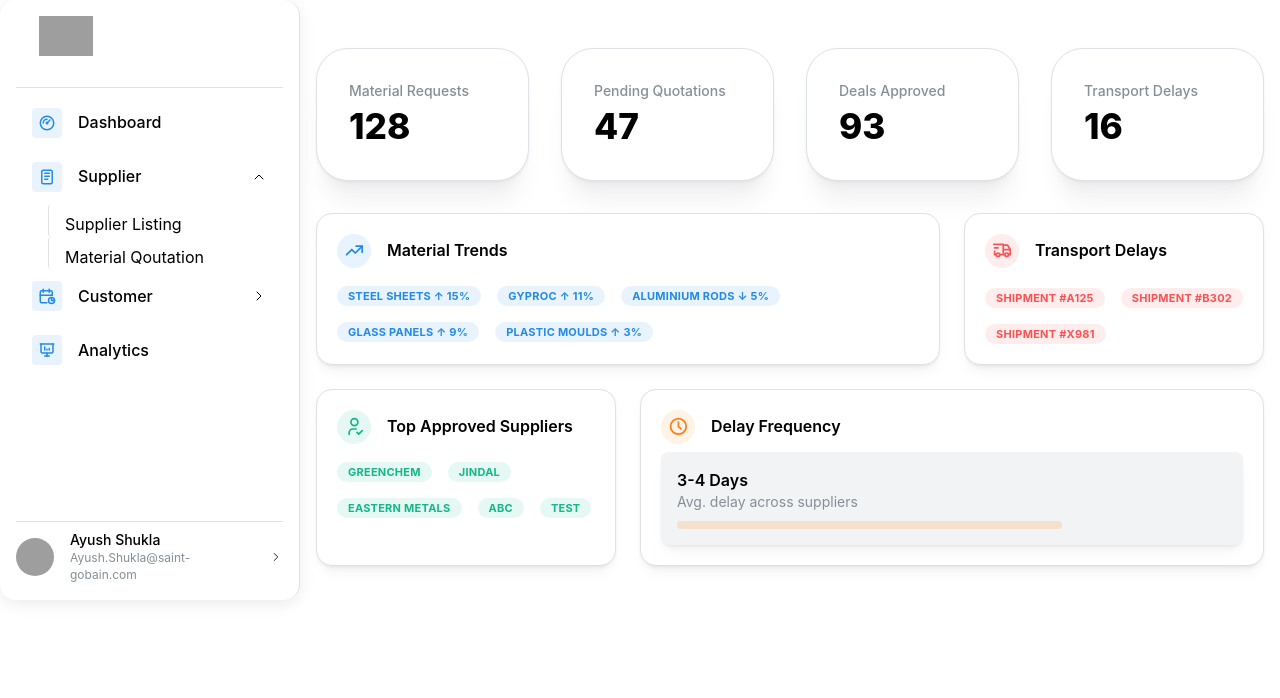
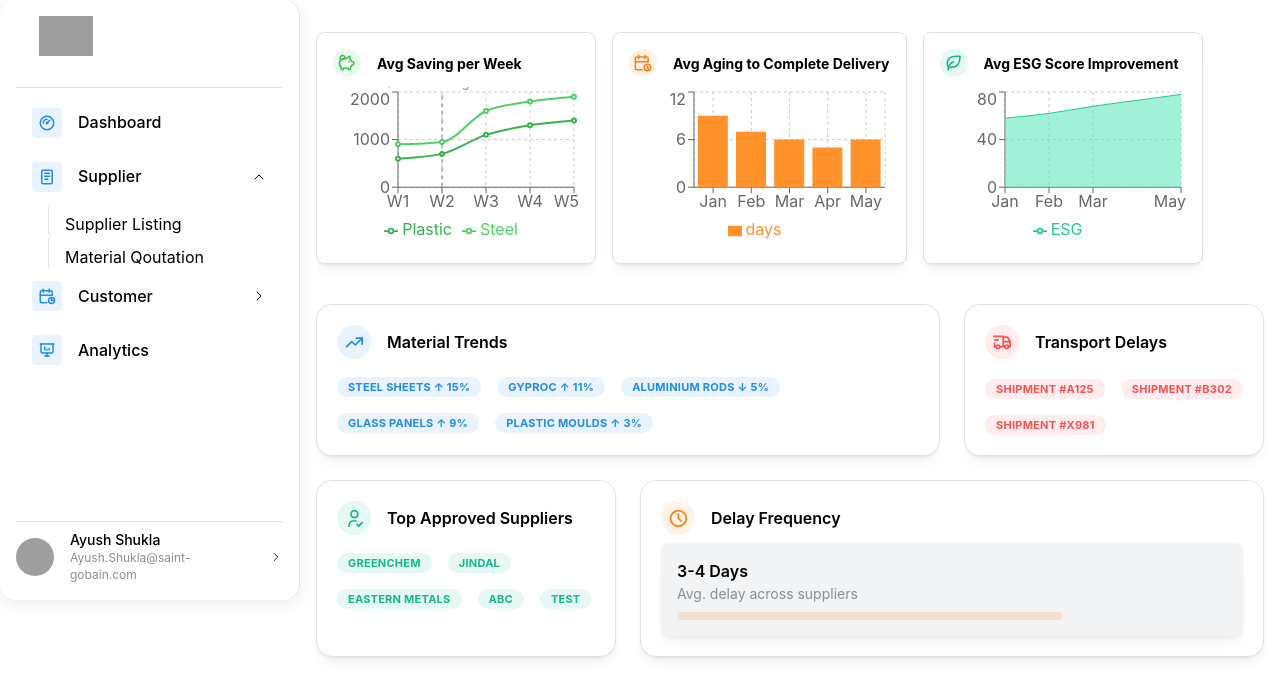
Before and after one commit to ayusshh19/Blitzhack, a React (Vite) app in the folder Blitzhack/: page / in a window 1280 px wide. Both pictures are taken after a click on the button "Analytics". Shown: the top 698 px of the page. Built offline with nearby package versions, Linux system fonts and the light colour scheme; grey boxes are pictures that could not be loaded.

Commit message:
[FEAT] ANALYTICS PAGE

```diff
--- a/Blitzhack/package.json
+++ b/Blitzhack/package.json
@@ -16,7 +16,8 @@
     "react": "^19.1.0",
     "react-countup": "^6.5.3",
     "react-dom": "^19.1.0",
-    "react-router-dom": "^7.6.3"
+    "react-router-dom": "^7.6.3",
+    "recharts": "^3.0.2"
   },
   "devDependencies": {
     "@eslint/js": "^9.29.0",
--- a/Blitzhack/src/Pages/Analytics.jsx
+++ b/Blitzhack/src/Pages/Analytics.jsx
@@ -1,11 +1,13 @@
 import React from "react";
 import StatsOverview from "../component/Analytics/Stats";
 import AnalysisOverview from "../component/Analytics/GridTables";
+import GraphSection from "../component/Analytics/Graph";
 
 export default function SupplierAnalyticsDashboard() {
   return (
     <>
-      <StatsOverview />
+      {/* <StatsOverview /> */}
+      <GraphSection />
       <AnalysisOverview />
     </>
   );
--- /dev/null
+++ b/Blitzhack/src/component/Analytics/Graph.jsx
@@ -0,0 +1,207 @@
+import React from "react";
+import { Card, Group, ThemeIcon, Title, useMantineTheme } from "@mantine/core";
+import {
+  ResponsiveContainer,
+  LineChart,
+  Line,
+  BarChart,
+  Bar,
+  AreaChart,
+  Area,
+  XAxis,
+  YAxis,
+  Tooltip,
+  CartesianGrid,
+  Legend,
+  ReferenceLine,
+  Label,
+} from "recharts";
+import { IconPigMoney, IconCalendarTime, IconLeaf } from "@tabler/icons-react";
+
+const chartData = [
+  {
+    title: "Avg Saving per Week",
+    icon: IconPigMoney,
+    color: "green",
+    type: "line",
+    data: [
+      { week: "W1", Steel: 900, Plastic: 600 },
+      { week: "W2", Steel: 950, Plastic: 700 },
+      { week: "W3", Steel: 1600, Plastic: 1100 },
+      { week: "W4", Steel: 1800, Plastic: 1300 },
+      { week: "W5", Steel: 1900, Plastic: 1400 },
+    ],
+    xKey: "week",
+    yKeys: ["Steel", "Plastic"],
+    annotation: {
+      at: "W2",
+      label: "Quotation Integration",
+    },
+  },
+  {
+    title: "Avg Aging to Complete Delivery",
+    icon: IconCalendarTime,
+    color: "orange",
+    type: "bar",
+    data: [
+      { month: "Jan", days: 9 },
+      { month: "Feb", days: 7 },
+      { month: "Mar", days: 6 },
+      { month: "Apr", days: 5 },
+      { month: "May", days: 6 },
+    ],
+    xKey: "month",
+    yKeys: ["days"],
+  },
+  {
+    title: "Avg ESG Score Improvement",
+    icon: IconLeaf,
+    color: "teal",
+    type: "area",
+    data: [
+      { month: "Jan", ESG: 58 },
+      { month: "Feb", ESG: 62 },
+      { month: "Mar", ESG: 68 },
+      { month: "Apr", ESG: 73 },
+      { month: "May", ESG: 78 },
+    ],
+    xKey: "month",
+    yKeys: ["ESG"],
+  },
+];
+
+const ChartCard = ({ chart }) => {
+  const theme = useMantineTheme();
+
+  const getChartComponent = () => {
+    switch (chart.type) {
+      case "bar":
+        return (
+          <BarChart data={chart.data}>
+            <CartesianGrid strokeDasharray="3 3" />
+            <XAxis dataKey={chart.xKey} />
+            <YAxis />
+            <Tooltip />
+            <Legend />
+            {chart.yKeys.map((key, idx) => (
+              <Bar
+                key={key}
+                dataKey={key}
+                fill={theme.colors[chart.color][idx * 2 + 5] || "#8884d8"}
+              />
+            ))}
+          </BarChart>
+        );
+
+      case "area":
+        return (
+          <AreaChart data={chart.data}>
+            <CartesianGrid strokeDasharray="3 3" />
+            <XAxis dataKey={chart.xKey} />
+            <YAxis />
+            <Tooltip />
+            <Legend />
+            {chart.yKeys.map((key, idx) => (
+              <Area
+                key={key}
+                type="monotone"
+                dataKey={key}
+                stroke={theme.colors[chart.color][idx * 2 + 5] || "#82ca9d"}
+                fill={theme.colors[chart.color][idx * 2 + 3] || "#82ca9d"}
+              />
+            ))}
+          </AreaChart>
+        );
+
+      case "line":
+      default:
+        return (
+          <LineChart data={chart.data}>
+            <CartesianGrid strokeDasharray="3 3" />
+            <XAxis dataKey={chart.xKey} />
+            <YAxis />
+            <Tooltip />
+            <Legend />
+            {chart.yKeys.map((key, idx) => (
+              <Line
+                key={key}
+                type="monotone"
+                dataKey={key}
+                stroke={theme.colors[chart.color][idx * 2 + 5] || "#000"}
+                strokeWidth={2}
+                dot={{ r: 2 }}
+              />
+            ))}
+            {chart.annotation && (
+              <ReferenceLine
+                x={chart.annotation.at}
+                stroke="gray"
+                strokeDasharray="4 4"
+              >
+                <Label
+                  value={chart.annotation.label}
+                  position="top"
+                  fill="gray"
+                  fontSize={12}
+                />
+              </ReferenceLine>
+            )}
+          </LineChart>
+        );
+    }
+  };
+
+  return (
+    <Card
+      withBorder
+      radius="md"
+      shadow="sm"
+      p="md"
+      style={{
+        height: "100%",
+        minWidth: 280,
+        maxWidth: 320,
+        transition: "transform 0.2s ease",
+        cursor: "pointer",
+        marginBottom: "1.5rem",
+        flex: "0 0 auto",
+      }}
+      onMouseEnter={(e) => {
+        e.currentTarget.style.transform = "scale(1.01)";
+      }}
+      onMouseLeave={(e) => {
+        e.currentTarget.style.transform = "scale(1)";
+      }}
+    >
+      <Group mb="xs">
+        <ThemeIcon variant="light" radius="xl" size="md" color={chart.color}>
+          <chart.icon size="1.2rem" />
+        </ThemeIcon>
+        <Title order={6}>{chart.title}</Title>
+      </Group>
+
+      <div style={{ height: 160 }}>
+        <ResponsiveContainer width="100%" height="100%">
+          {getChartComponent()}
+        </ResponsiveContainer>
+      </div>
+    </Card>
+  );
+};
+
+export default function ESGAnalytics() {
+  return (
+    <div
+      style={{
+        display: "flex",
+        gap: "1rem",
+        overflowX: "auto",
+        padding: "1rem 0",
+      }}
+    >
+      {chartData.map((chart, idx) => (
+        <ChartCard key={idx} chart={chart} />
+      ))}
+    </div>
+  );
+}
```
Also changed, not shown: 1 other file (tests, documents, lock files or other folders).
